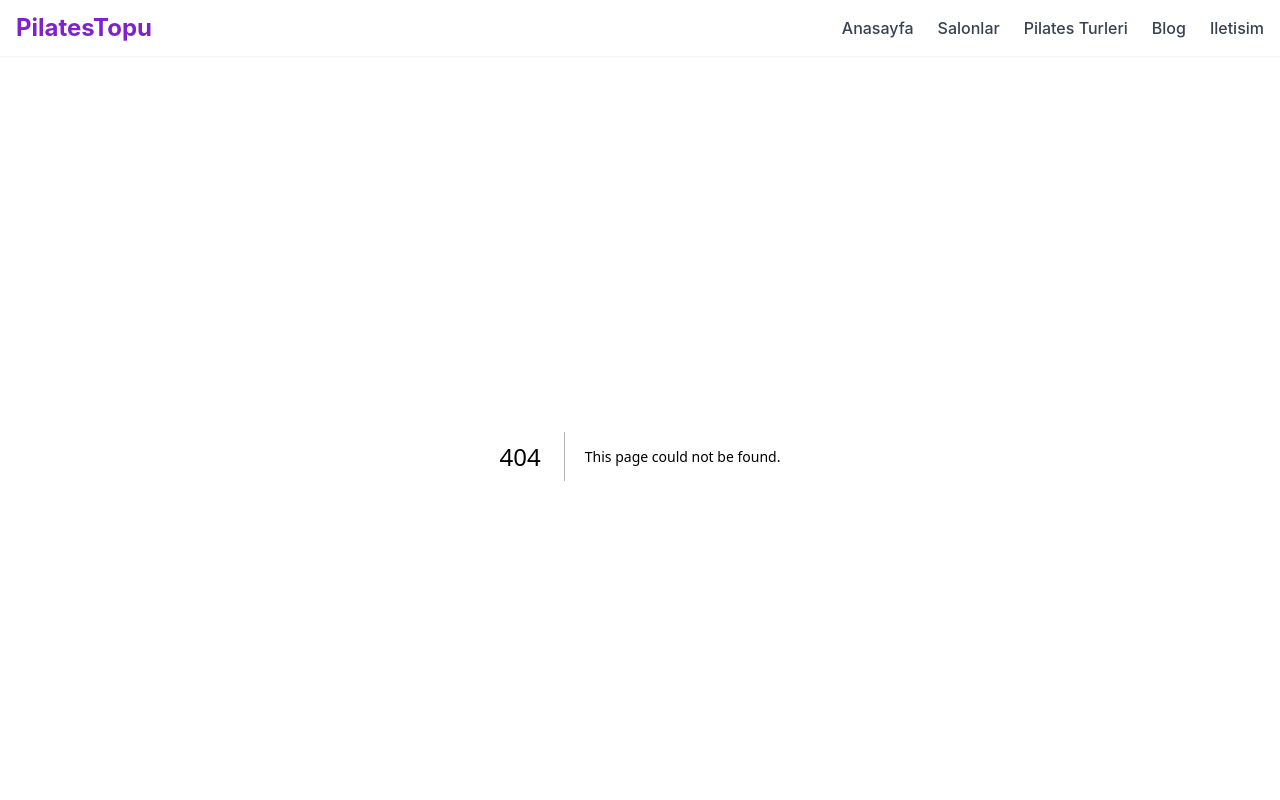
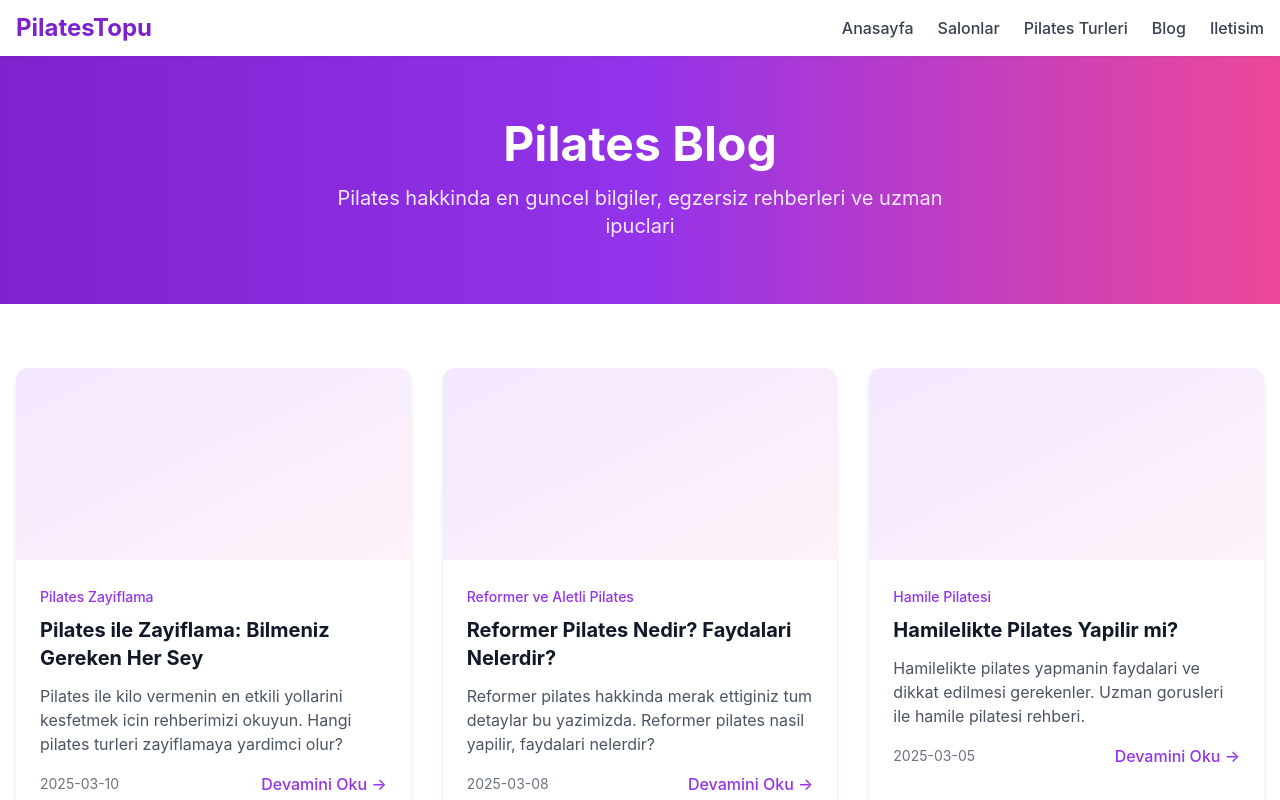
Before and after one commit to mistalyon/pilatestopu-next, a Next.js app: page /blog in a window 1280 px wide. Before the commit this address had no page. Shown: the top 800 px of the page. Built offline with nearby package versions, Linux system fonts and the light colour scheme.

Commit message:
feat: add blog listing page

```diff
--- /dev/null
+++ b/src/app/blog/page.tsx
@@ -0,0 +1,99 @@
+import type { Metadata } from "next";
+import Link from "next/link";
+
+export const metadata: Metadata = {
+  title: "Pilates Blog | Egzersizler, Ipuclari ve Rehberler - PilatesTopu",
+  description: "Pilates hakkinda en guncel blog yazilari. Reformer pilates, mat pilates, hamile pilatesi, beslenme ve zayiflama rehberleri.",
+  keywords: "pilates blog, pilates egzersizleri, reformer pilates, mat pilates, pilates zayiflama",
+};
+
+const blogPosts = [
+  {
+    slug: "pilates-ile-zayiflama",
+    title: "Pilates ile Zayiflama: Bilmeniz Gereken Her Sey",
+    excerpt: "Pilates ile kilo vermenin en etkili yollarini kesfetmek icin rehberimizi okuyun. Hangi pilates turleri zayiflamaya yardimci olur?",
+    category: "Pilates Zayiflama",
+    date: "2025-03-10",
+    image: "/images/blog/pilates-zayiflama.jpg",
+  },
+  {
+    slug: "reformer-pilates-nedir",
+    title: "Reformer Pilates Nedir? Faydalari Nelerdir?",
+    excerpt: "Reformer pilates hakkinda merak ettiginiz tum detaylar bu yazimizda. Reformer pilates nasil yapilir, faydalari nelerdir?",
+    category: "Reformer ve Aletli Pilates",
+    date: "2025-03-08",
+    image: "/images/blog/reformer-pilates.jpg",
+  },
+  {
+    slug: "hamilelikte-pilates",
+    title: "Hamilelikte Pilates Yapilir mi?",
+    excerpt: "Hamilelikte pilates yapmanin faydalari ve dikkat edilmesi gerekenler. Uzman gorusleri ile hamile pilatesi rehberi.",
+    category: "Hamile Pilatesi",
+    date: "2025-03-05",
+    image: "/images/blog/hamile-pilates.jpg",
+  },
+  {
+    slug: "mat-pilates-egzersizleri",
+    title: "Evde Yapilabilecek 10 Mat Pilates Egzersizi",
+    excerpt: "Evde kolayca yapabilceginiz mat pilates egzersizleri ile formda kalin. Baslangic seviyesinden ileri seviyeye egzersizler.",
+    category: "Pilates Egzersizleri",
+    date: "2025-02-28",
+    image: "/images/blog/mat-pilates.jpg",
+  },
+  {
+    slug: "klinik-pilates-nedir",
+    title: "Klinik Pilates Nedir? Kimlere Uygulanir?",
+    excerpt: "Klinik pilates, fizyoterapist esliginde yapilan rehabilitasyon amacli pilates. Bel fitigi, skolyoz ve daha fazlasi icin.",
+    category: "Fizyoterapi",
+    date: "2025-02-25",
+    image: "/images/blog/klinik-pilates.jpg",
+  },
+  {
+    slug: "pilates-ve-beslenme",
+    title: "Pilates Yaparken Nasil Beslenmeli?",
+    excerpt: "Pilates oncesi ve sonrasi beslenme onerileri. Performansinizi artirmak icin dogru besinler ve su tuketimi.",
+    category: "Pilates ve Beslenme",
+    date: "2025-02-20",
+    image: "/images/blog/pilates-beslenme.jpg",
+  },
+];
+
+export default function BlogPage() {
+  return (
+    <main className="min-h-screen">
+      <section className="bg-gradient-to-r from-purple-700 via-purple-600 to-pink-500 py-16">
+        <div className="max-w-7xl mx-auto px-4 text-center">
+          <h1 className="text-4xl md:text-5xl font-bold text-white mb-4">Pilates Blog</h1>
+          <p className="text-xl text-purple-100 max-w-2xl mx-auto">
+            Pilates hakkinda en guncel bilgiler, egzersiz rehberleri ve uzman ipuclari
+          </p>
+        </div>
+      </section>
+
+      <section className="max-w-7xl mx-auto px-4 py-16">
+        <div className="grid grid-cols-1 md:grid-cols-2 lg:grid-cols-3 gap-8">
+          {blogPosts.map((post) => (
+            <article key={post.slug} className="bg-white rounded-xl shadow-md overflow-hidden hover:shadow-lg transition-shadow">
+              <div className="h-48 bg-gradient-to-br from-purple-100 to-pink-50" />
+              <div className="p-6">
+                <span className="text-sm font-medium text-purple-600">{post.category}</span>
+                <h2 className="text-xl font-bold text-gray-900 mt-2 mb-3">
+                  <Link href={`/blog/${post.slug}`} className="hover:text-purple-600 transition-colors">
+                    {post.title}
+                  </Link>
+                </h2>
+                <p className="text-gray-600 mb-4">{post.excerpt}</p>
+                <div className="flex items-center justify-between">
+                  <time className="text-sm text-gray-500">{post.date}</time>
+                  <Link href={`/blog/${post.slug}`} className="text-purple-600 font-medium hover:text-purple-700">
+                    Devamini Oku &rarr;
+                  </Link>
+                </div>
+              </div>
+            </article>
+          ))}
+        </div>
+      </section>
+    </main>
+  );
+}
```
